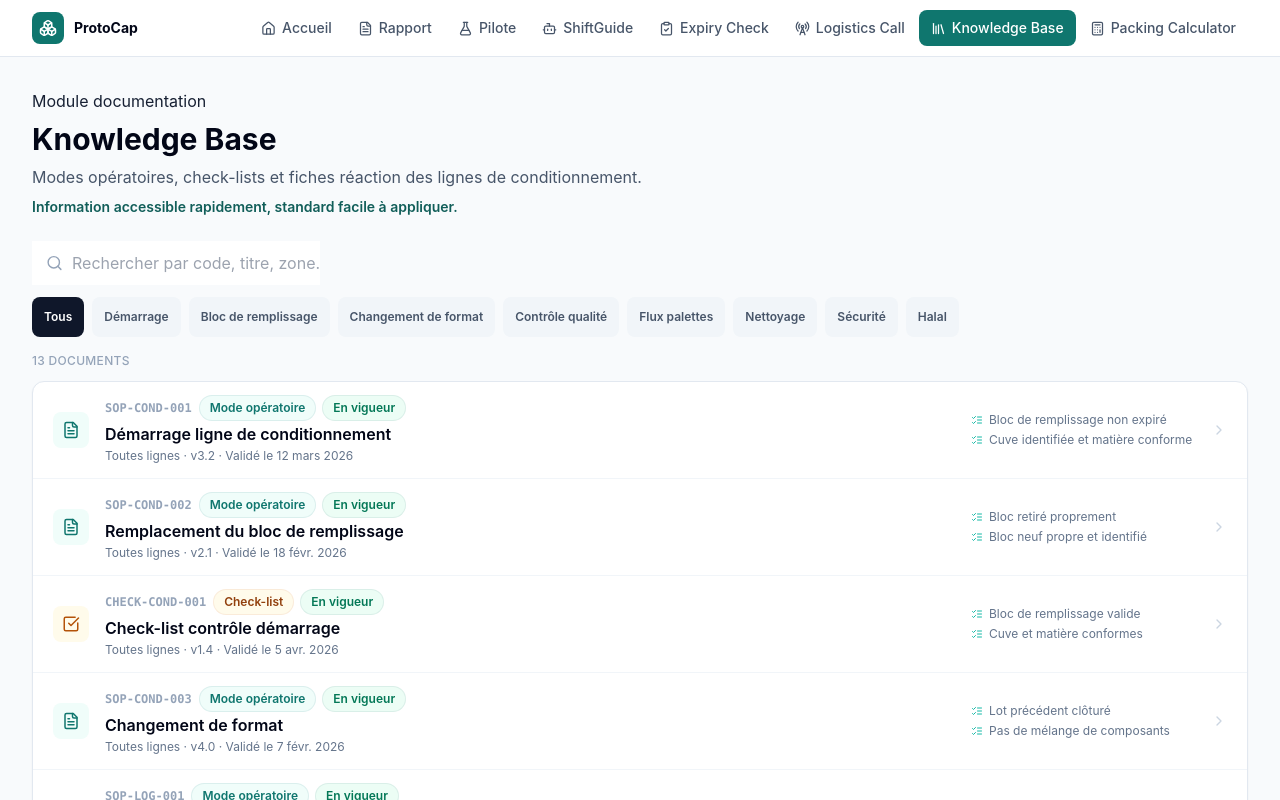
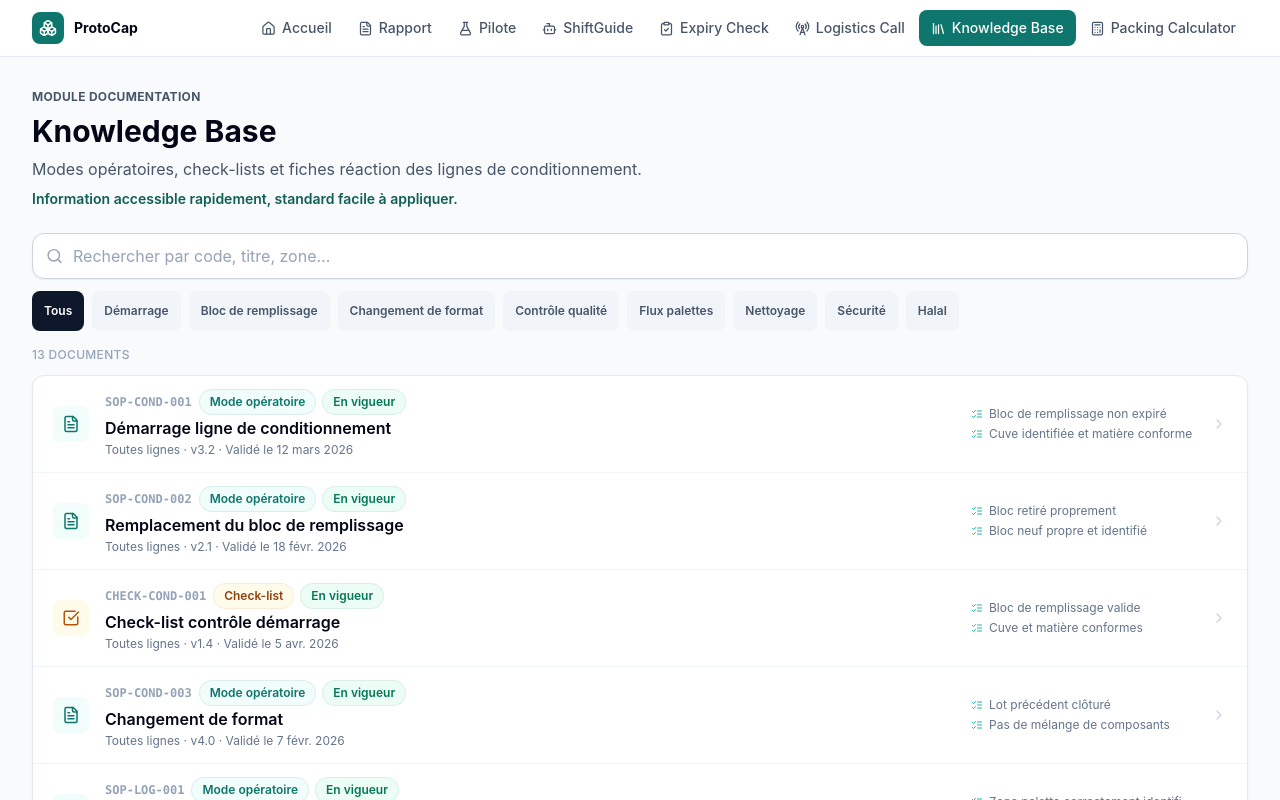
Before and after one commit to AmineAKIK/protocap, a React (Vite) app: page /knowledge-base in a window 1280 px wide. Shown: the top 800 px of the page. Built offline with nearby package versions, Linux system fonts and the light colour scheme.

Commit message:
fix: restore shared surface and form primitives

```diff
--- a/src/index.css
+++ b/src/index.css
@@ -25,6 +25,24 @@ textarea {
   font: inherit;
 }
 
+@layer components {
+  .panel {
+    @apply min-w-0 rounded-2xl border border-slate-200 bg-white shadow-sm;
+  }
+
+  .label {
+    @apply block min-w-0 text-xs font-bold uppercase tracking-wide text-slate-600;
+  }
+
+  .field {
+    @apply block min-h-11 w-full min-w-0 rounded-xl border border-slate-300 bg-white px-3 py-2.5 text-base leading-6 text-slate-950 shadow-sm outline-none transition placeholder:text-slate-400 focus:border-teal-600 focus:ring-4 focus:ring-teal-700/10 disabled:cursor-not-allowed disabled:bg-slate-100 disabled:text-slate-500;
+  }
+
+  textarea.field {
+    @apply resize-y;
+  }
+}
+
 .industrial-grid {
   background-image:
     linear-gradient(rgba(15, 118, 110, 0.08) 1px, transparent 1px),
```
